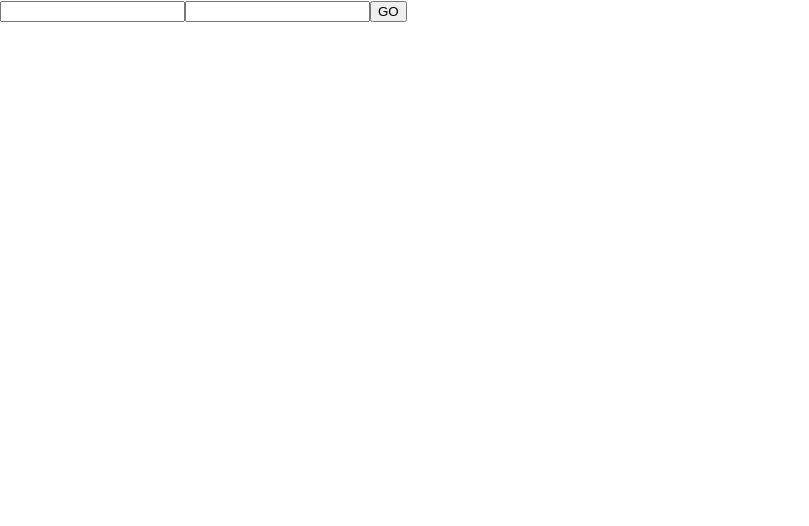
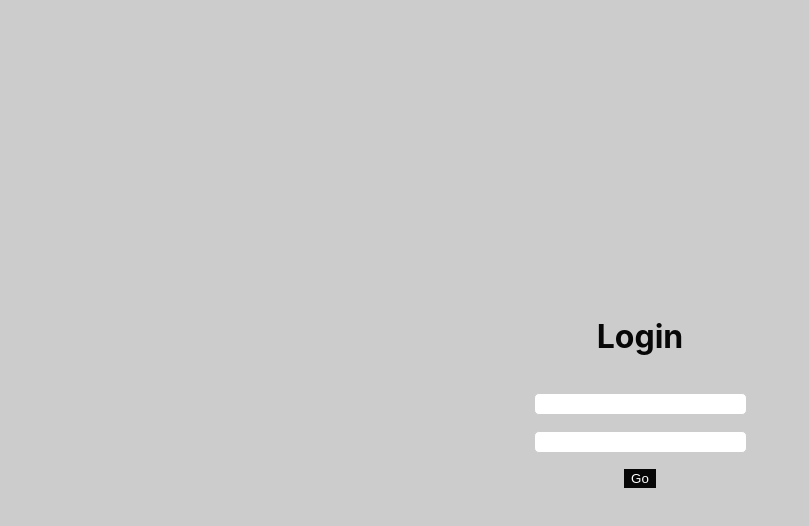
Before and after one commit to juozasm/sm, a React (Vite) app: page /login in a window 1280 px wide. Shown: the top 526 px of the page, without its empty margins (0-809 px from the left). Built offline with nearby package versions, Linux system fonts and the light colour scheme.

Commit message:
login screen styling

```diff
--- a/src/base.css
+++ b/src/base.css
@@ -1,5 +1,13 @@
+:root {
+    --grey-color: #ccc;
+    --white-color: #fff;
+    --black-color: rgb(7, 7, 7);
+}
+
 html {
     box-sizing: border-box;
+    font-family: sans-serif;
+    color: var(--black-color);
 }
 
 *,
@@ -7,3 +15,39 @@ html {
 *:after {
     box-sizing: inherit;
 }
+
+h1 {
+    font-size: 2rem;
+}
+
+input {
+    outline: 0;
+    border: 1px solid var(--grey-color);
+    border-radius: 5px;
+    font-size: 1rem;
+}
+
+input:focus {
+    outline: 1px solid var(--black-color);
+}
+
+button {
+    cursor: pointer;
+}
+
+.button-primary {
+    color: var(--white-color);
+    border: 1px solid var(--black-color);
+    background-color: var(--black-color);
+    box-shadow: none;
+}
+
+.button-primary:hover {
+    color: var(--black-color);
+    border: 1px solid var(--black-color);
+    background-color: var(--white-color);
+}
+
+.button-primary:focus {
+    outline: 1px solid var(--white-color);
+}
--- a/src/login/index.tsx
+++ b/src/login/index.tsx
@@ -2,6 +2,7 @@ import { useCallback } from 'react';
 import { Navigate } from 'react-router-dom';
 import useToken from '../common/hooks/useToken';
 import useRegister from './useRegister';
+import styles from './styles.module.css';
 
 const CLIENT_ID = 'ju16a6m81mhid5ue1z3v2g0uh';
 
@@ -25,11 +26,16 @@ const Login = () => {
     }
 
     return (
-        <form onSubmit={onSubmit}>
-            <input type="text" name="name" />
-            <input type="email" name="email" />
-            <button type="submit">GO</button>
-        </form>
+        <div className={styles.login}>
+            <h1>Login</h1>
+            <form className={styles.form} onSubmit={onSubmit}>
+                <input type="text" name="name" />
+                <input type="email" name="email" />
+                <button className="button-primary" type="submit">
+                    Go
+                </button>
+            </form>
+        </div>
     );
 };
 
--- /dev/null
+++ b/src/login/styles.module.css
@@ -0,0 +1,22 @@
+.login {
+    background-color: #ccc;
+    display: flex;
+    align-items: center;
+    justify-content: center;
+    flex-direction: column;
+    width: 100%;
+    height: 100vh;
+}
+
+.form {
+    display: flex;
+    flex-direction: column;
+    justify-content: flex-end;
+    align-items: center;
+    padding: 1rem;
+}
+
+.form input {
+    display: block;
+    margin-bottom: 1rem;
+}
```
